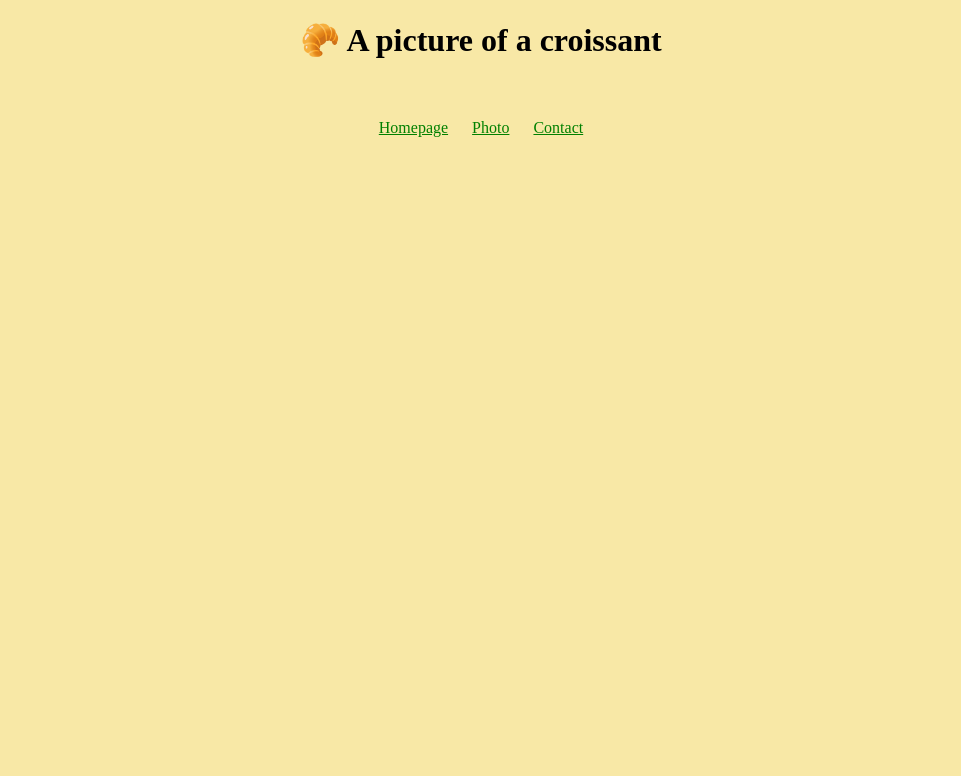
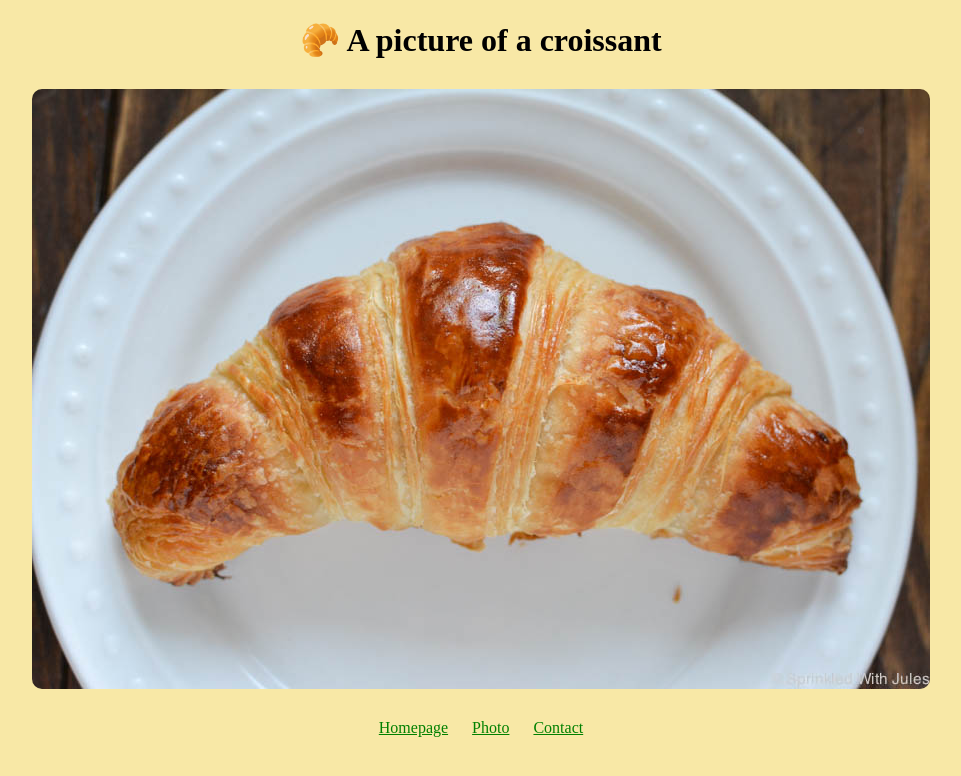
Before and after one commit to Nyskelo/Croissant, a plain HTML site: page photo.html in a window 1280 px wide. Shown: the whole page, without its empty margins (159-1120 px from the left). Drawn offline with Linux system fonts and the light colour scheme; the site is published under a folder, as on GitHub Pages, so addresses that start at the root find nothing.

Commit message:
added new folder for photos

```diff
--- a/photo.html
+++ b/photo.html
@@ -9,7 +9,7 @@
   </head>
   <body>
     <h1>🥐 A picture of a croissant</h1>
-    <img src="/croissant.jpg" alt="" />
+    <img src="photos/croissant.jpg" alt="" />
     <div>
       <a href="/">Homepage</a>
       <a href="/photo.html">Photo</a>
```
Also changed, not shown: photos/croissant.jpg (renamed from croissant.jpg).
